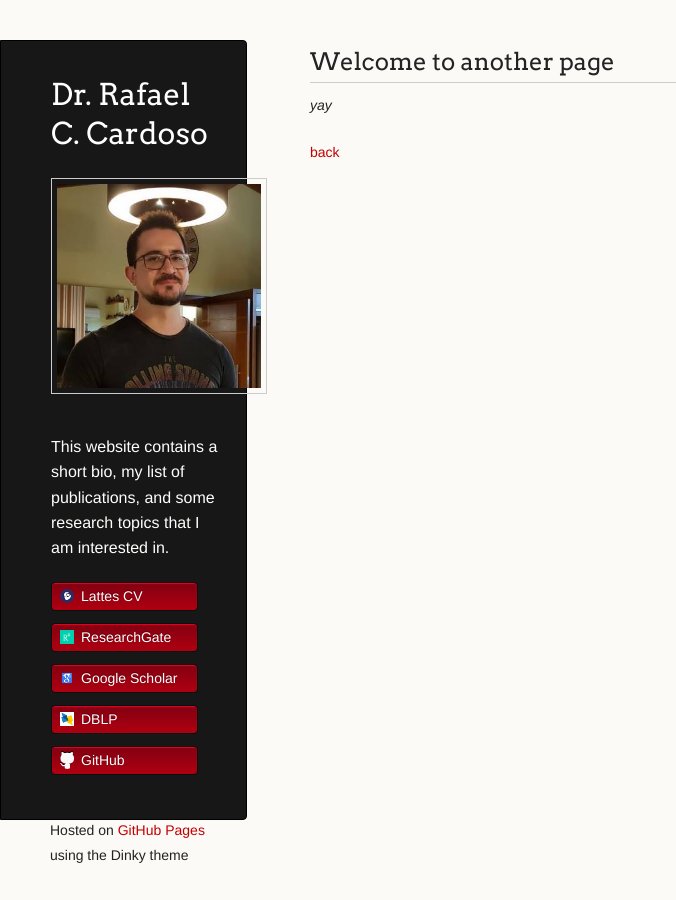
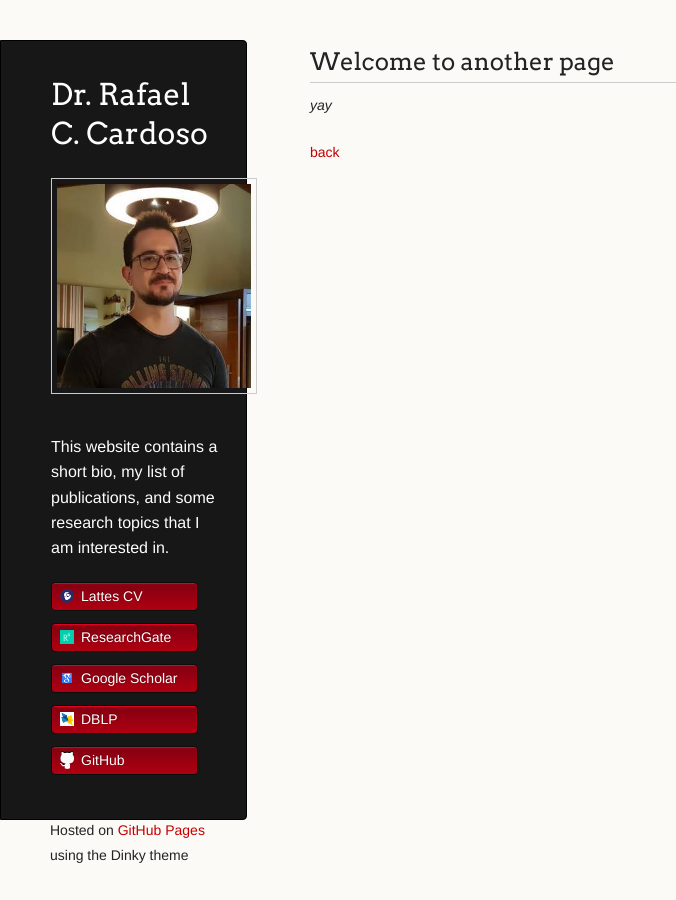
Before and after one commit to rafaelcaue/rafaelcaue.github.io, a Jekyll site: the page built from another-page.md, in a window 1280 px wide. Shown: the whole page, without its empty margins (0-676 px from the left). Built offline with Jekyll 4.4.1, drawn with Linux system fonts in a browser that asks for light colours; our own code applies the rules of GitHub Pages for plain Markdown files.

Commit message:
Resizing3

```diff
--- a/_layouts/default.html
+++ b/_layouts/default.html
@@ -19,7 +19,7 @@
       <header>
         <h1 class="header">{{ site.title | default: site.github.repository_name }}</h1>
         <figure>
-			<img src="/assets/images/me.jpg" width="204" height="204">
+			<img src="/assets/images/me.jpg" width="194" height="204">
 		</figure>
         <p class="header">{{ site.description | default: site.github.project_tagline }}</p>
 
```
